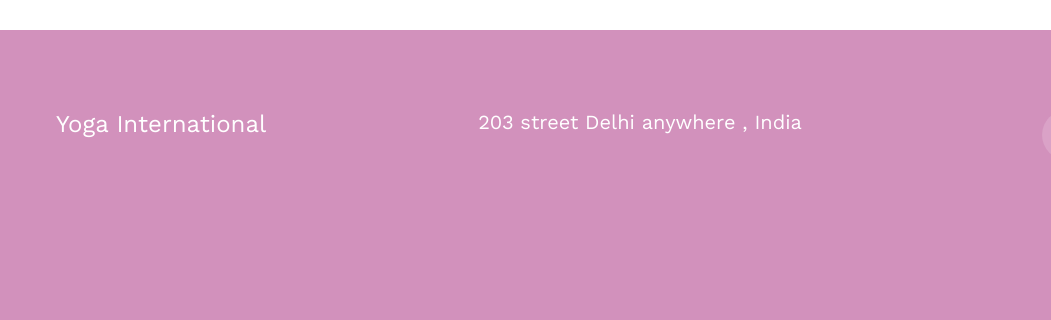
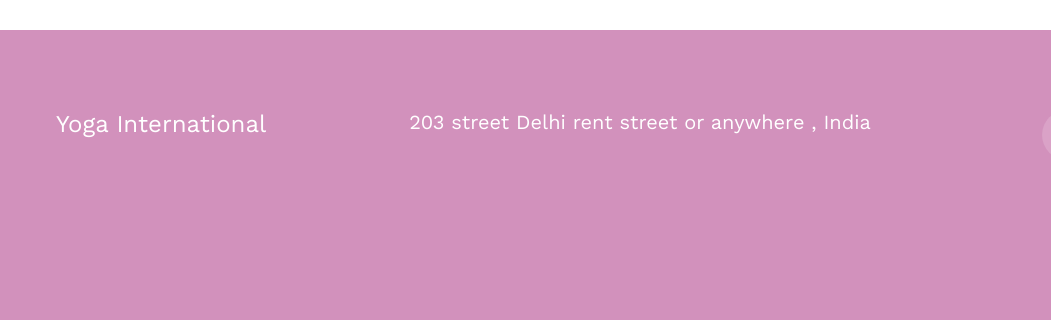
Before and after one commit to newcomer119/YOGA_NEW, a plain HTML site: page index.html in a window 1280 px wide. Shown: the part 6228-6548 px from the top of the page, 0-1051 px from the left. Drawn offline with nearby package versions, Linux system fonts and the light colour scheme; files whose address does not match are found by name.

Commit message:
changed syntax

```diff
--- a/index.html
+++ b/index.html
@@ -363,7 +363,7 @@
           <div class="footer__logo"><a href="#">Yoga International</a></div>
         </div>
         <div class="footer__col">
-          <p>203 street Delhi anywhere , India</p>
+          <p>203 street Delhi rent street or anywhere , India</p>
         </div>
         <div class="footer__col">
           <div class="footer__socials">
```
